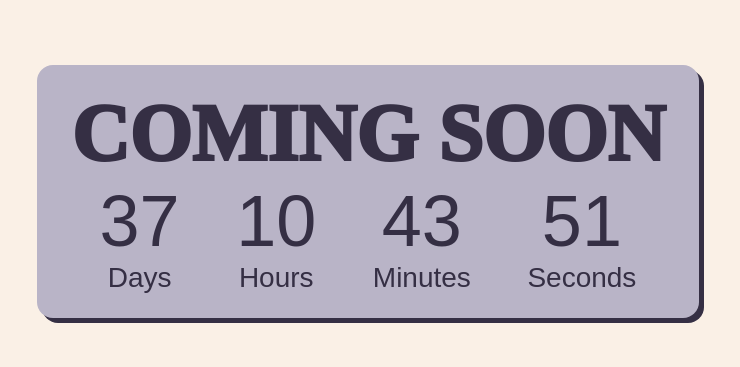
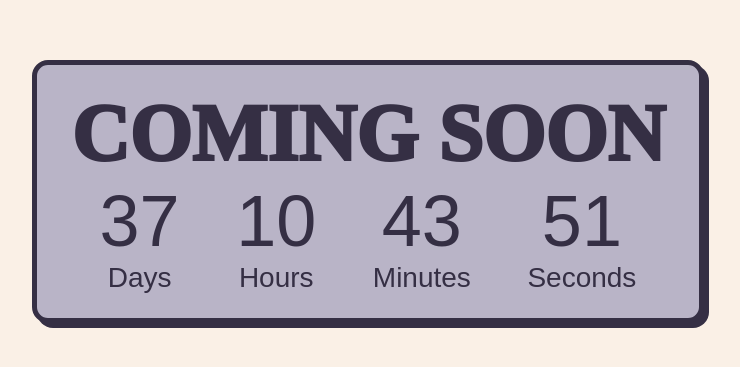
Before and after one commit to cyb3rxo/designPortfolio, a plain HTML site: page index.html in a window 1280 px wide. Shown: the part 209-576 px from the top of the page, without its empty margins (272-1012 px from the left). Drawn offline with Linux system fonts and the light colour scheme; a web font is replaced by a local one.

Commit message:
Update styles.css

```diff
--- a/styles.css
+++ b/styles.css
@@ -21,7 +21,7 @@ body {
     padding: 24px 34px;
     border-radius: 16px;
     box-shadow: 5px 5px #352F44;
-    border: 5px #352F44;
+    border: 5px solid #352F44;
 }
 
 .comingSoon span{
```
